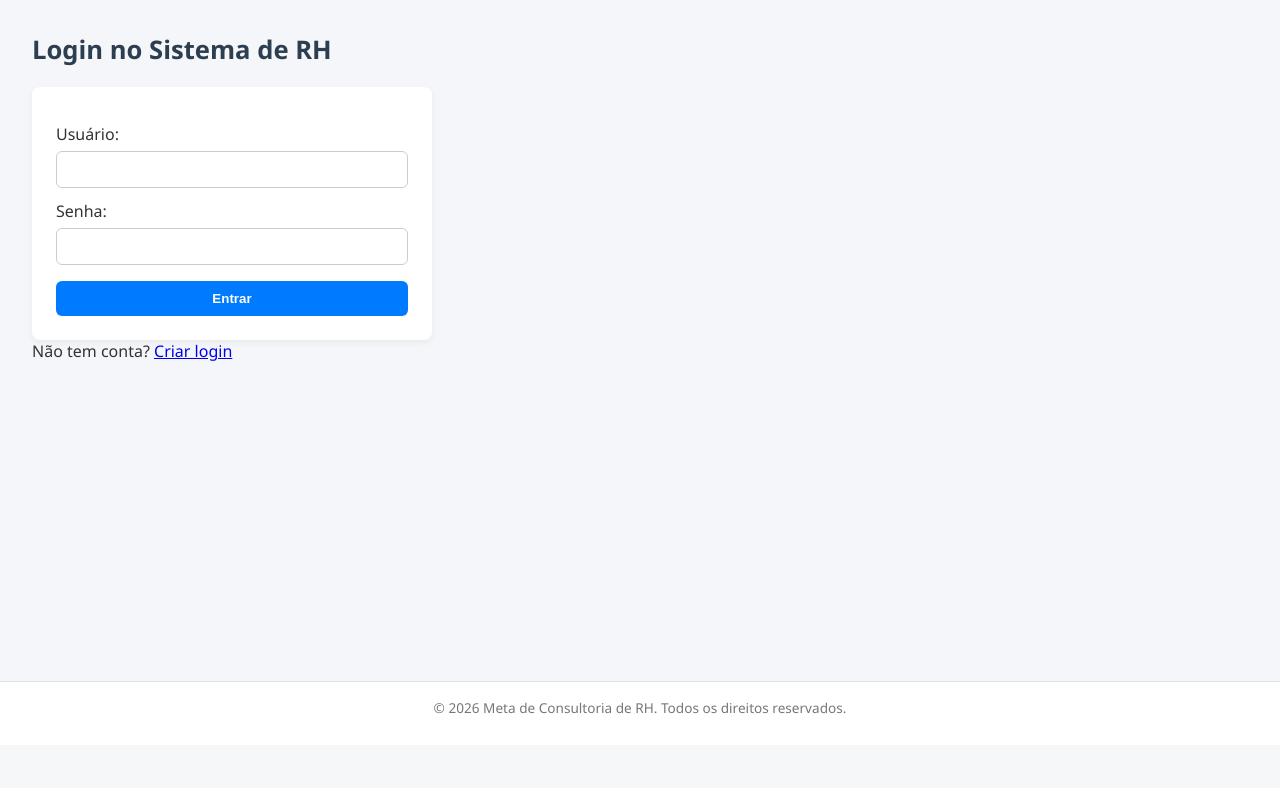
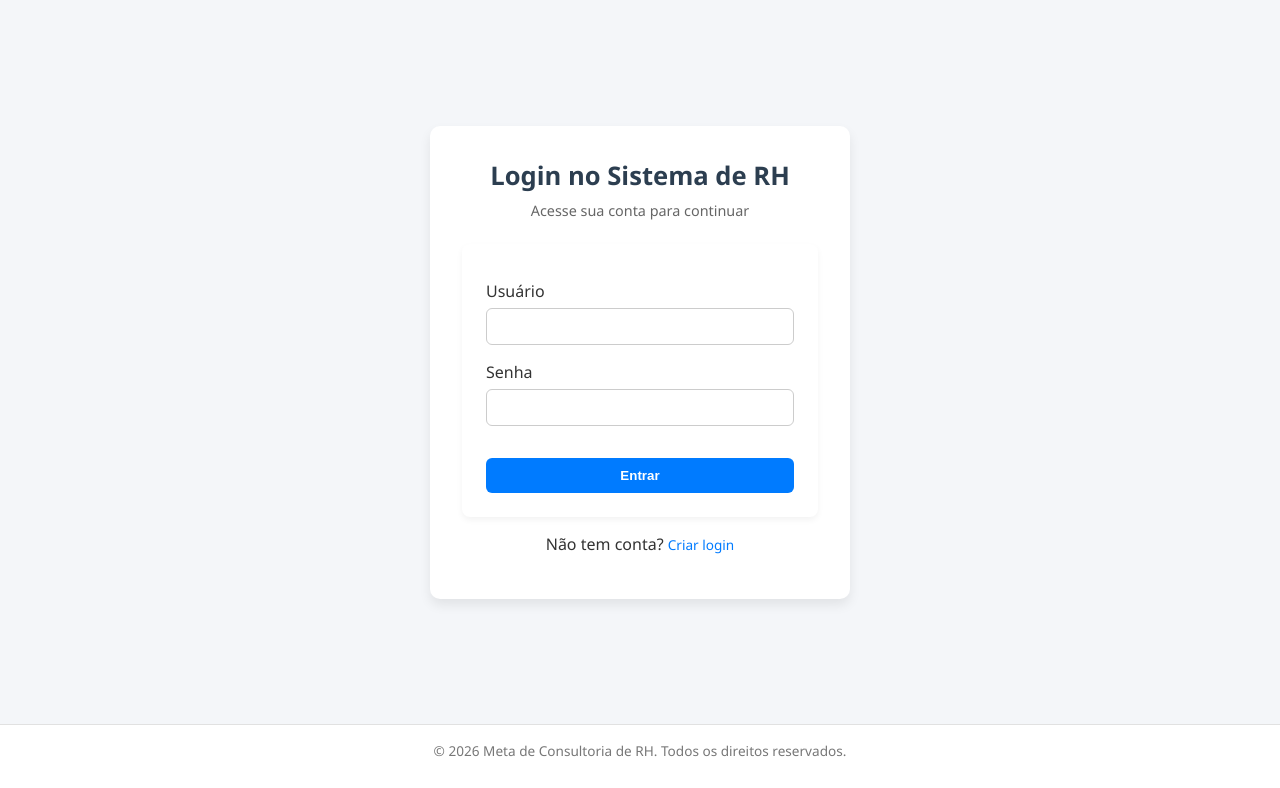
Before and after one commit to almeidassszzz/meta_consultancy_system, a Django app: page /login in a window 1280 px wide. Shown: the part 55-843 px from the top of the page. Before the commit the page ends 768 px from the top, so only its background shows below. Run offline with Django 5.2, Linux system fonts and the light colour scheme.

Commit message:
Atualiza login.html

```diff
--- a/Sistema_de_Consultoria_da_Mmeta/Sistema/templates/login.html
+++ b/Sistema_de_Consultoria_da_Mmeta/Sistema/templates/login.html
@@ -5,19 +5,32 @@
 {% endblock %}
 
 {% block content %}
+<div class="login-container">
+  <div class="login-card">
 
     <h1>Login no Sistema de RH</h1>
-<form action="{% url 'login' %}" method="post"> <!-- auth views aqui -->
+    <p class="login-subtitle">Acesse sua conta para continuar</p>
+
+    <form action="{% url 'login' %}" method="post">
       {% csrf_token %}
 
-  <label for="username">Usuário: </label>
+      <div class="form-group">
+        <label for="username">Usuário</label>
         <input type="text" id="username" name="username" required>
-  <label for="password">Senha: </label>
+      </div>
+
+      <div class="form-group">
+        <label for="password">Senha</label>
         <input type="password" id="password" name="password" required>
+      </div>
+
       <button type="submit">Entrar</button>
-
     </form>
 
-<p>Não tem conta? <a href="{% url 'cadastro' %}">Criar login</a></p> <!-- Link para criar login -->
+    <div class="login-footer">
+      <p>Não tem conta? <a href="{% url 'cadastro' %}">Criar login</a></p>
+    </div>
 
+  </div>
+</div>
 {% endblock %}
```
Lines whose indentation alone changed are shown as unchanged.
